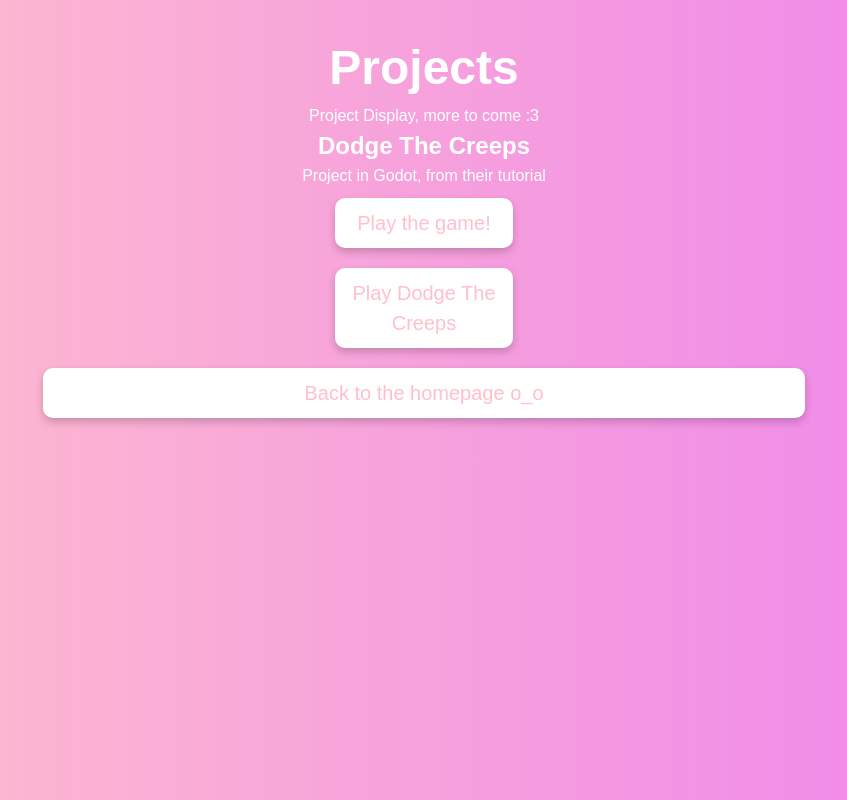
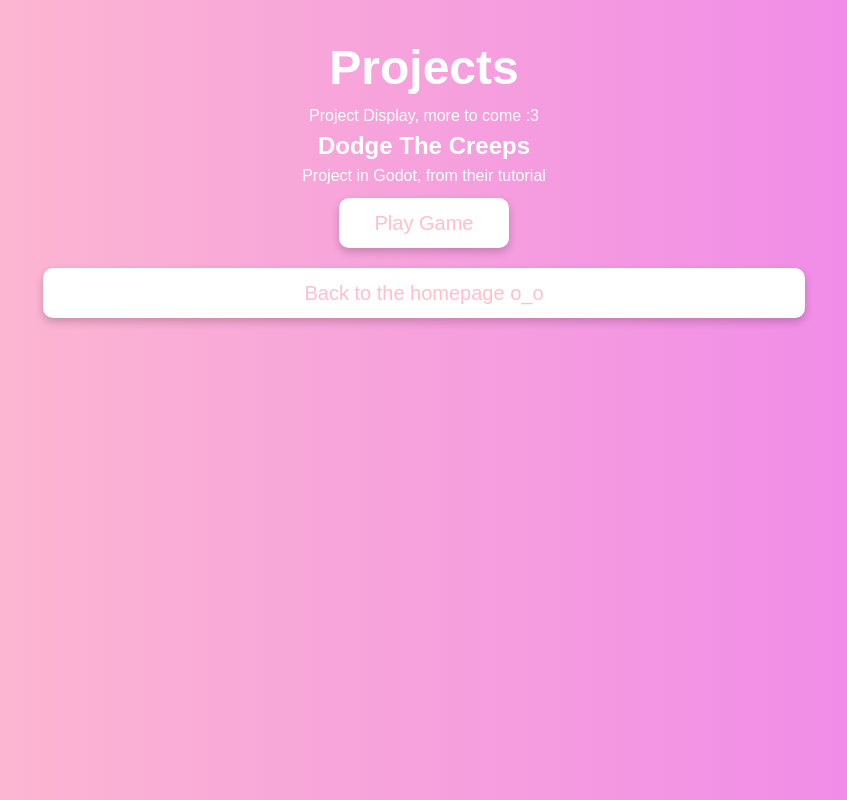
Before and after one commit to AzulCerulean/linktree-resume, a React (Vite) app: page /projects in a window 1280 px wide. Shown: the whole page, without its empty margins (216-1063 px from the left). Built offline with nearby package versions, Linux system fonts and the light colour scheme; a web font is replaced by a local one.

Commit message:
removed link for game
Signed-off-by: Azul Cerulean <azul.sama@outlook.com>

```diff
--- a/package.json
+++ b/package.json
@@ -1,7 +1,7 @@
 {
   "name": "linktree-resume",
   "private": true,
-  "version": "0.1.8",
+  "version": "0.1.8.1",
   "homepage": "https://bloobs.ca",
   "type": "module",
   "scripts": {
--- a/src/Pages/DodgeTheCreeps.jsx
+++ b/src/Pages/DodgeTheCreeps.jsx
@@ -3,7 +3,7 @@
 const DodgeTheCreeps = () => {
     return (
         <>
-            <a href="/projects/dodgethecreeps/dodgethecreeps.html" target="_blank" rel="noopener noreferrer">Play Dodge The Creeps</a>
+            {/*<a href="/projects/dodgethecreeps/dodgethecreeps.html" target="_blank" rel="noopener noreferrer">Play Dodge The Creeps</a> */}
         </>
     );
 };
--- a/src/Pages/Projects.jsx
+++ b/src/Pages/Projects.jsx
@@ -1,5 +1,5 @@
 import React from "react";
-import {Link} from "react-router";
+import {Link} from "react-router-dom";
 import "./Projects.css";
 
 const Projects = () => {
@@ -10,8 +10,7 @@
             <div className="dodgeTheCreepsContainer">
                 <h2>Dodge The Creeps</h2>
                 <p>Project in Godot, from their tutorial</p>
-                <Link to={"/projects/dodgethecreeps"} target="_blank">Play the game!</Link>
-                <a href={"projects/dodgethecreeps/dodgethecreeps.html"} target="_blank" rel="noopener noreferrer">Play Dodge The Creeps</a>
+                <a href={"projects/dodgethecreeps/dodgethecreeps.html"} target="_blank" rel="noopener noreferrer">Play Game</a>
             </div>
             <Link to={"/"}>Back to the homepage o_o</Link>
         </div>
```
